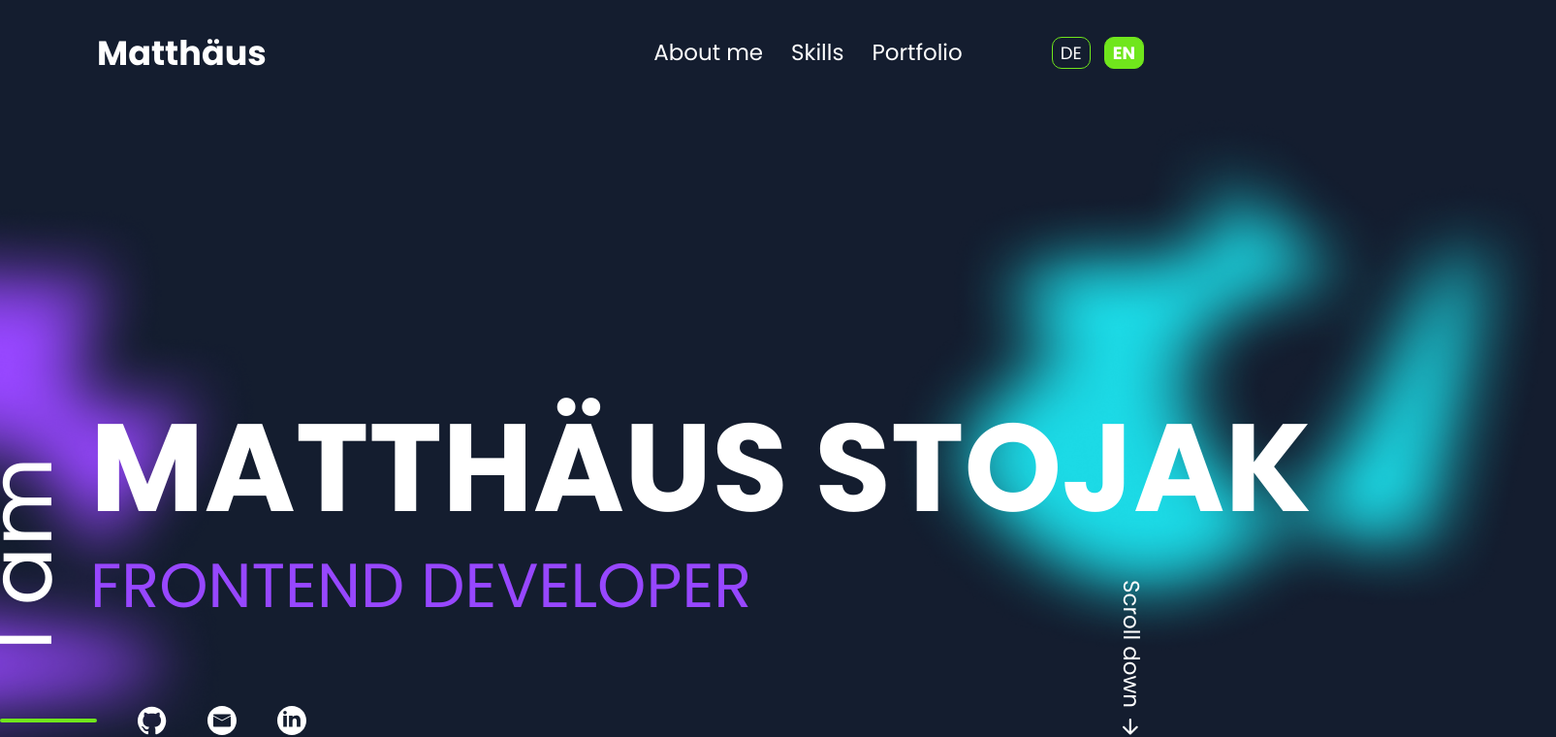
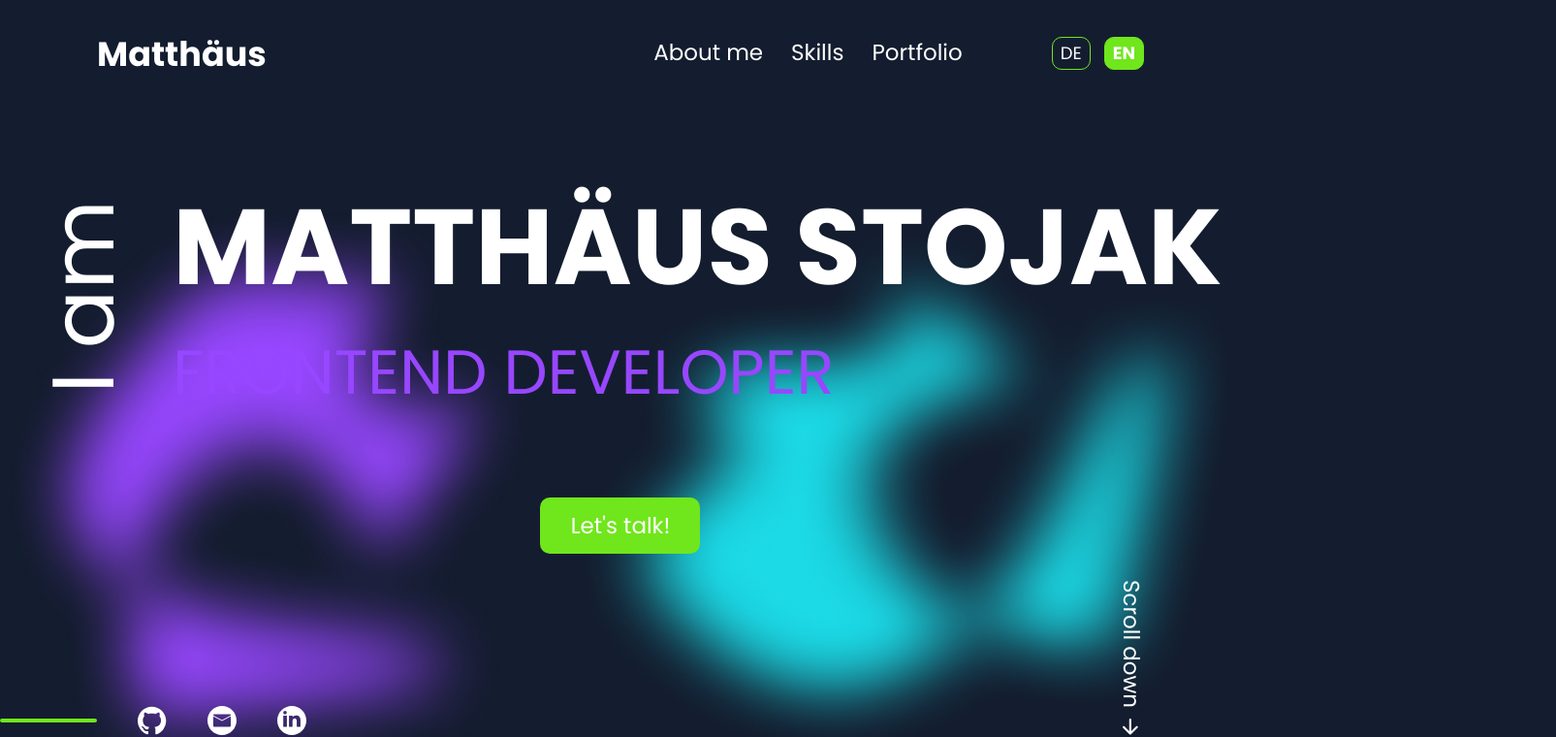
Before and after one commit to MatzeRB26/Portfolio, an Angular app: page / in a window 1280 px wide. Shown: the top 760 px of the page at 97% size, 1605 px wide, since content can reach past the window. Built offline with nearby package versions, Linux system fonts and the light colour scheme.

Commit message:
fix: Hero section adjusted

```diff
--- a/src/app/components/hero/hero.html
+++ b/src/app/components/hero/hero.html
@@ -3,13 +3,16 @@
     <img class="shadow shadow-right" src="assets/images/hero/blue-shadow-right.png" alt="">
 
     <div class="hero-content">
+        <div class="hero-headline">
             <span class="hero-intro">I am</span>
             <div class="hero-text">
                 <h1>MATTHÄUS STOJAK</h1>
                 <h2>FRONTEND DEVELOPER</h2>
             </div>
+        </div>
         <button class="primary-btn">Let's talk!</button>
     </div>
+
     <div class="social-wrapper">
         <div class="line"></div>
             <div class="social-icons">
--- a/src/app/components/hero/hero.scss
+++ b/src/app/components/hero/hero.scss
@@ -1,41 +1,42 @@
 .hero {
-    position: relative;
-    height: calc(100vh - 109px);
+    height: calc(100vh - 110px);
+    display: flex;
+    justify-content: center;
+    align-items: center;
     background: #141D2F;
 }
 
 .hero-content {
-    position: absolute;
-    top: 297px;
-    left: 50%;
-    transform: translateX(-50%);
-    width: 1344px;
-    height: 610px;
-    display: grid;
-    grid-template-columns: 90px auto;
-    grid-template-rows: auto auto auto;
-    column-gap: 35px;
+    display: flex;
+    flex-direction: column;
+    align-items: center;
+    gap: 40px;
+    bottom: 100px;
+}
+
+.hero-headline {
+    display: flex;
+    align-items: center;
+    gap: 24px;
 }
 
 .hero-intro {
-    writing-mode: vertical-rl;
+    writing-mode: vertical-lr;
     transform: rotate(180deg);
-    align-self: center;
     font-size: 90px;
     font-weight: 400;
-    line-height: 120%;
     color: white;
 }
 
 .hero-text {
     display: flex;
     flex-direction: column;
-    gap: 6px;
+    gap: 25px;
 }
 
 .hero-text h1 {
     margin: 0;
-    font-size: 128px;
+    font-size: 110px;
     font-weight: 700;
     line-height: 120%;
     white-space: nowrap;
@@ -51,12 +52,8 @@
 }
 
 .primary-btn {
-    grid-column: 2;
-    grid-row: 2;
-    justify-self: center;
     width: 165px;
     height: 58px;
-    margin-top: 35px;
     border: none;
     border-radius: 10px;
     background: #70E61C;
@@ -66,6 +63,7 @@
     transition:
         transform .125s ease,
         background-color .125s ease;
+    top: 50px;
 }
 
 .primary-btn:hover {
@@ -98,7 +96,6 @@
     width: 30px;
     height: 30px;
     cursor: pointer;
-    transition: transform .125s ease;
 }
 
 .social-icons img:hover {
@@ -131,20 +128,18 @@
 
 .shadow {
     position: absolute;
-    pointer-events: none;
-    user-select: none;
 }
 
 .shadow-left {
     width: 572px;
     height: 608px;
     top: 99px;
-    left: -293px;
+    left: 0px;
 }
 
 .shadow-right {
     width: 680px;
     height: 574px;
-    top: -6px;
-    right: -325px;
+    top: 99px;
+    right: 0px;
 }
--- a/src/app/components/navbar/navbar.html
+++ b/src/app/components/navbar/navbar.html
@@ -1,8 +1,6 @@
 <header>
     <div class="content">
-        <a class="logo" href="#">
-            Matthäus
-        </a>
+        <a class="logo" href="#">Matthäus</a>
         <div class="navigation">
             <nav>
                 <ul>
--- a/src/app/components/navbar/navbar.scss
+++ b/src/app/components/navbar/navbar.scss
@@ -2,7 +2,7 @@ header {
     display: flex;
     justify-content: center;
     width: 100%;
-    height: 109px;
+    height: 110px;
     background: #141D2F;
 }
 
```
Lines whose indentation alone changed are shown as unchanged.
